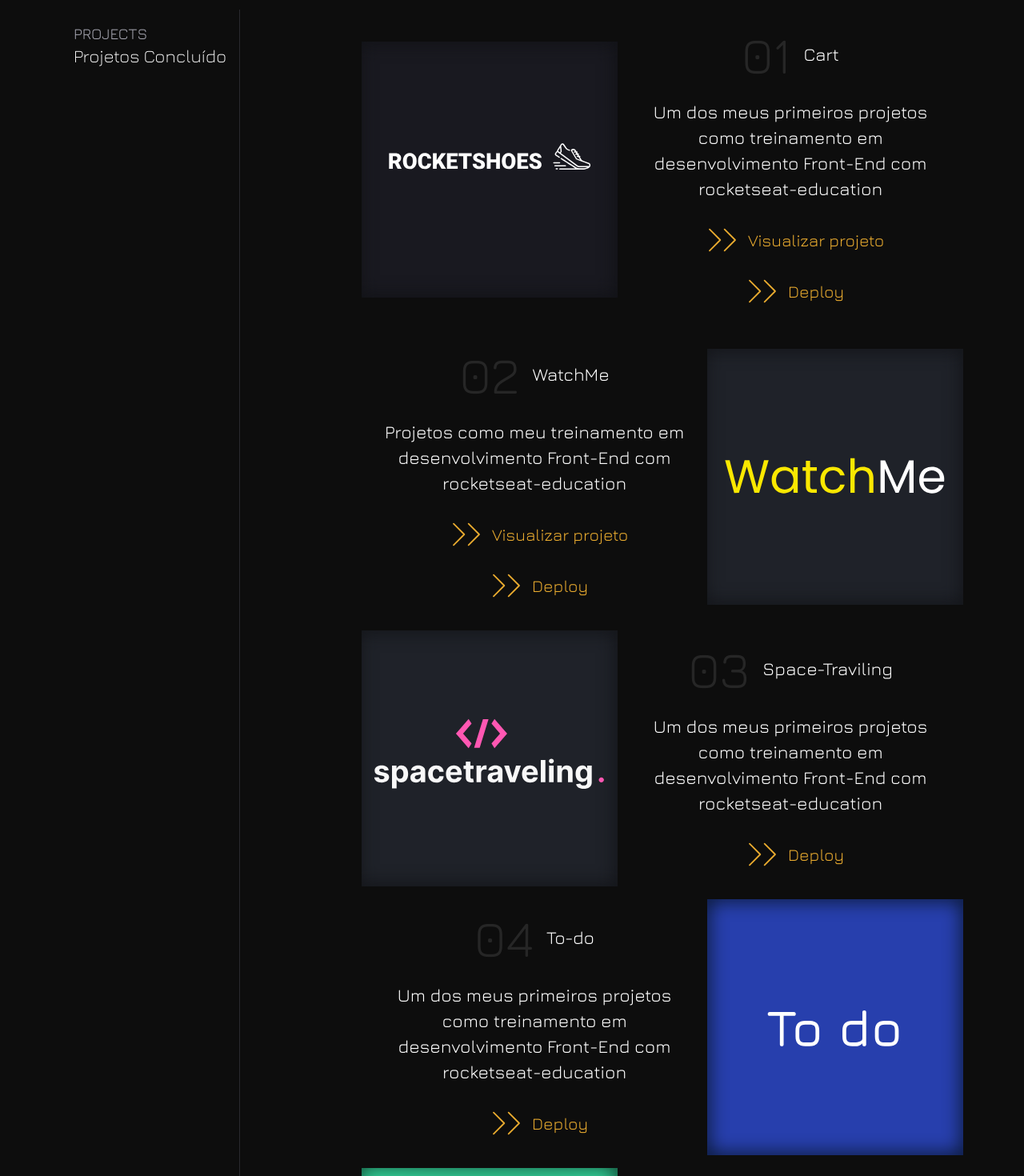
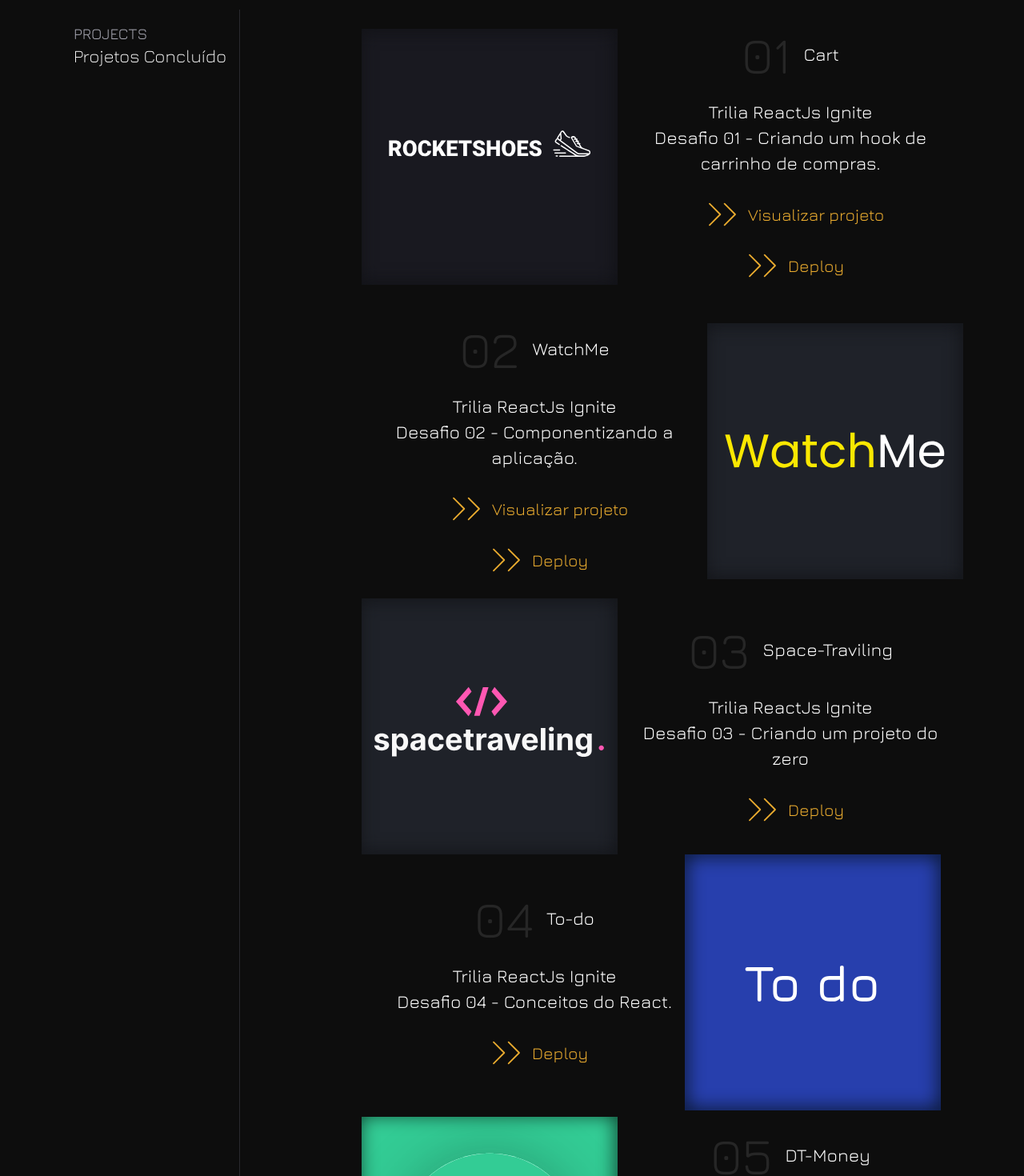
Before and after one commit to Samuelwps/portifolioNext-1.2, a Next.js app: page / in a window 1280 px wide. Shown: the part 740-2210 px from the top of the page at 80% size. Built offline with nearby package versions, Linux system fonts and the light colour scheme.

Commit message:
Correcting text

```diff
--- a/src/components/Projects/index.tsx
+++ b/src/components/Projects/index.tsx
@@ -32,7 +32,7 @@ export function Projects() {
               <span>01</span>Cart
             </Title>
             <p>
-              Um dos meus primeiros projetos como treinamento em desenvolvimento Front-End com rocketseat-education
+              Trilia ReactJs Ignite<br/>Desafio 01 - Criando um hook de carrinho de compras.
             </p>
             <div className="Arrow">
               <a href="/Cart"><img src="/images/chevrons-right.svg" />Visualizar projeto</a>
@@ -47,7 +47,7 @@ export function Projects() {
               <span>02</span>WatchMe
             </Title>
             <p>
-              Projetos como meu treinamento em desenvolvimento Front-End com rocketseat-education
+              Trilia ReactJs Ignite<br/>Desafio 02 - Componentizando a aplicação.
             </p>
             <div className="Arrow">
               <a href="/WatchMe"><img src="/images/chevrons-right.svg" />Visualizar projeto</a>
@@ -69,7 +69,7 @@ export function Projects() {
               <span>03</span>Space-Traviling
             </Title>
             <p>
-              Um dos meus primeiros projetos como treinamento em desenvolvimento Front-End com rocketseat-education
+              Trilia ReactJs Ignite<br/>Desafio 03 - Criando um projeto do zero
             </p>
             <div className="Arrow">
               <a href="https://projeto-do-zero.vercel.app/" target="_blank"><img src="/images/chevrons-right.svg" />Deploy</a>
@@ -83,7 +83,7 @@ export function Projects() {
               <span>04</span>To-do
             </Title>
             <p>
-              Um dos meus primeiros projetos como treinamento em desenvolvimento Front-End com rocketseat-education
+              Trilia ReactJs Ignite<br/>Desafio 04 - Conceitos do React.
             </p>
             <div className="Arrow">
               <a href="https://subtle-macaron-9e7b36.netlify.app" target="_blank"><img src="/images/chevrons-right.svg"/>Deploy</a>
```
